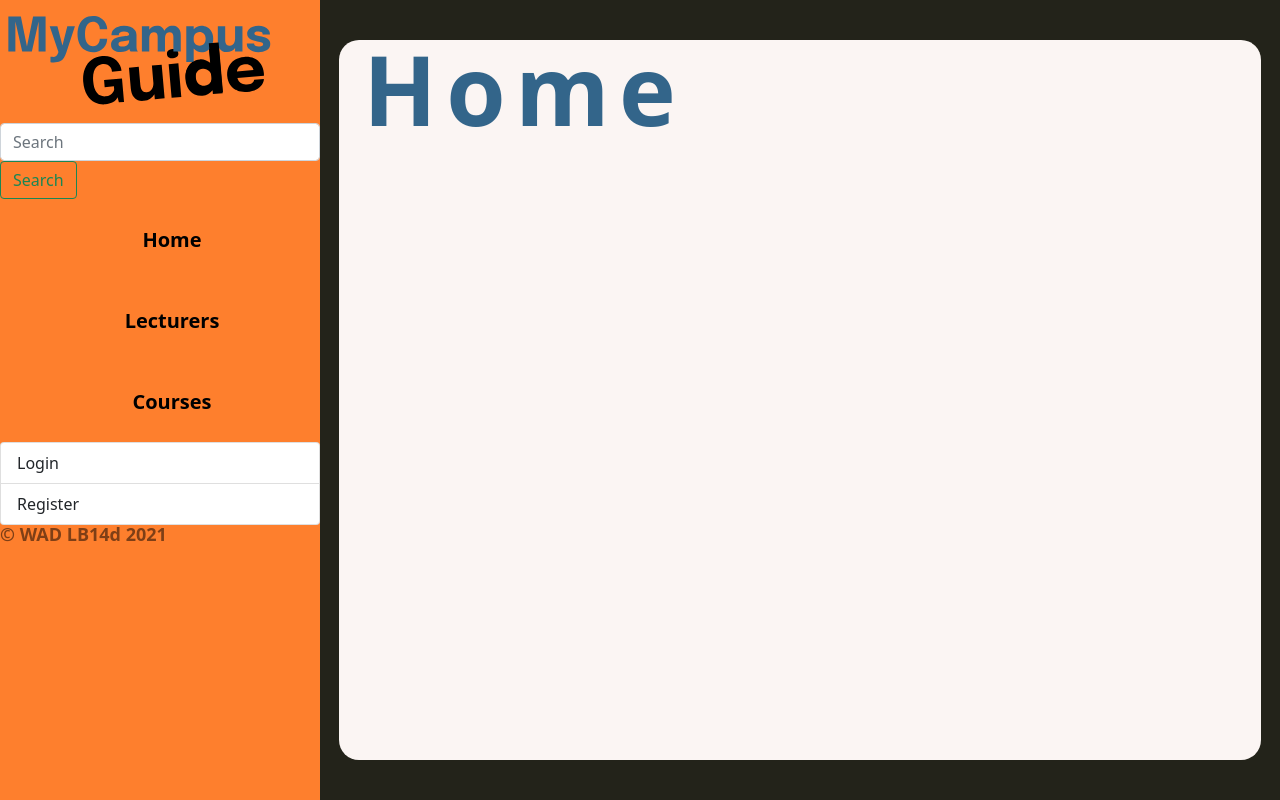
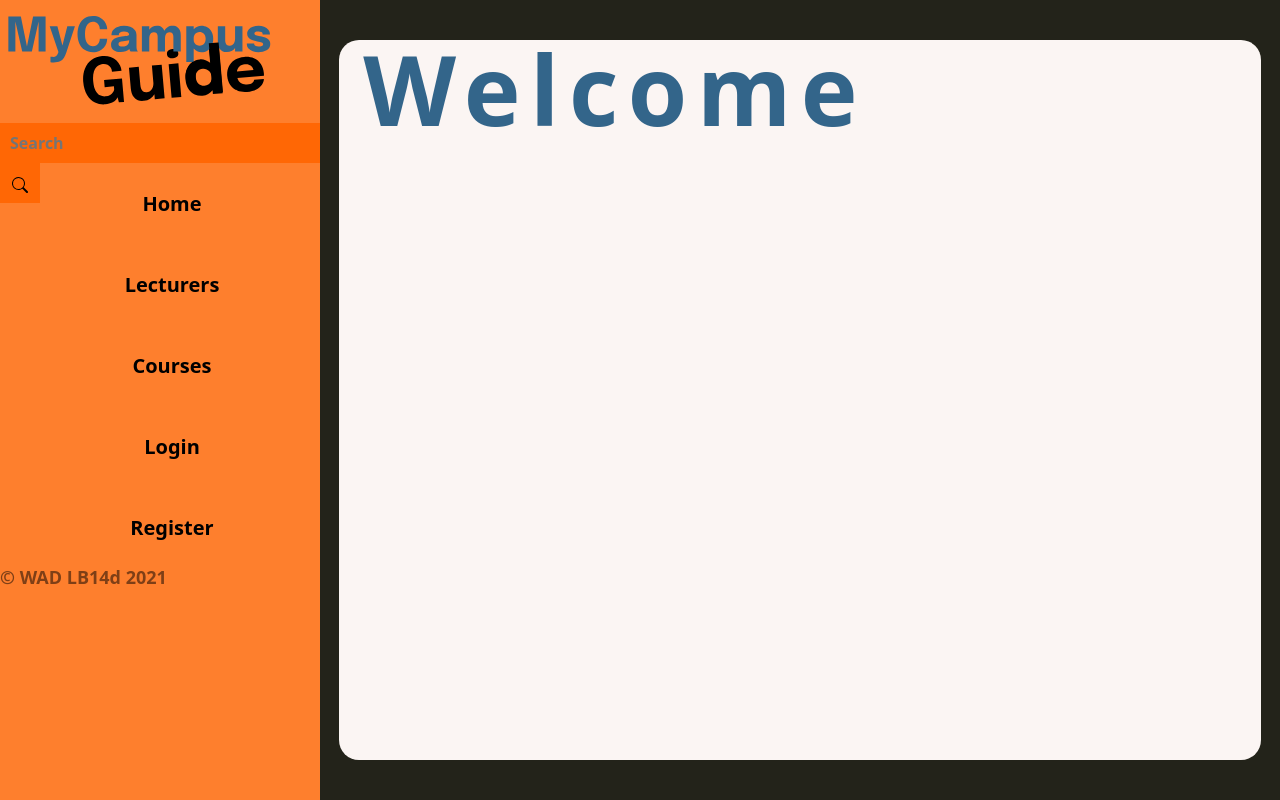
Before and after one commit to WAD2-LB14d/mycampusguide, a Django app: page / in a window 1280 px wide. Run offline with Django 3.2, Linux system fonts and the light colour scheme.

Commit message:
Update templates

```diff
--- a/my_campus_guide/templates/guide/base.html
+++ b/my_campus_guide/templates/guide/base.html
@@ -18,20 +18,21 @@
 			<div class="row">
 				<nav class="col-md-4 d-none d-md-block bg-light sidebar">
 					<div class="sidebar-sticky" id="navcolumn">
-            <img src="{% static 'images/logo.svg' %}" alt="MyCampus Guide" height="123" width="294" />
-					  <form class="form-inline">
-					 	  <input class="form-control mr-sm-2" type="search" placeholder="Search" aria-label="Search">
-				    	<button class="btn btn-outline-success my-2 my-sm-0" type="submit">Search</button>
-					  </form>
+            <a href="{% url 'guide:index' %}"><img src="{% static 'images/logo.svg' %}" alt="MyCampus Guide" height="123" width="294" /></a>
+					  <form class="search-form">
+							<input type="search" id="search-text" placeholder="Search" aria-label="Search">
+				    	<button type="submit" id="search-icon"><svg xmlns="http://www.w3.org/2000/svg" width="16" height="16" fill="currentColor" class="bi bi-search" viewBox="0 0 16 16">
+								<path d="M11.742 10.344a6.5 6.5 0 1 0-1.397 1.398h-.001c.03.04.062.078.098.115l3.85 3.85a1 1 0 0 0 1.415-1.414l-3.85-3.85a1.007 1.007 0 0 0-.115-.1zM12 6.5a5.5 5.5 0 1 1-11 0 5.5 5.5 0 0 1 11 0z"/>
+							</svg></button>
+   				  </form>
   	        <ul class="list-group">
 						  <li class="nav-item "><a class="nav-link" href="{% url 'guide:index' %}">Home</a></li>
 						  <li class="nav-item "><a class="nav-link" href="{% url 'guide:lecturers' %}">Lecturers</a></li>
 						  <li class="nav-item "><a class="nav-link" href="{% url 'guide:courses' %}">Courses</a></li>
 						</ul>
             <ul class="list-group bottom">
-
-						 	<li class="list-group-item">Login</li>
-							<li class="list-group-item">Register</li>
+						  <li class="nav-item "><a class="nav-link" href="{% url 'guide:index' %}">Login</a></li>
+						  <li class="nav-item "><a class="nav-link" href="{% url 'guide:lecturers' %}">Register</a></li>
     	      </ul>
 						<footer>&copy; WAD LB14d 2021</footer>
 					</div>
--- a/my_campus_guide/templates/guide/index.html
+++ b/my_campus_guide/templates/guide/index.html
@@ -1,5 +1,4 @@
 {% extends 'guide/base.html' %}
-{% load staticfiles %}
 
 {% block title_block %}
   Homepage
@@ -8,7 +7,7 @@
 {% block body_block %}
   <div class="jubmotron jumbotron-fluid">
     <div class="container">
-      <h1 class="pageTitle">Home</h1>
+      <h1 class="pageTitle">Welcome</h1>
     </div>
   </div>
 {% endblock %}
```
